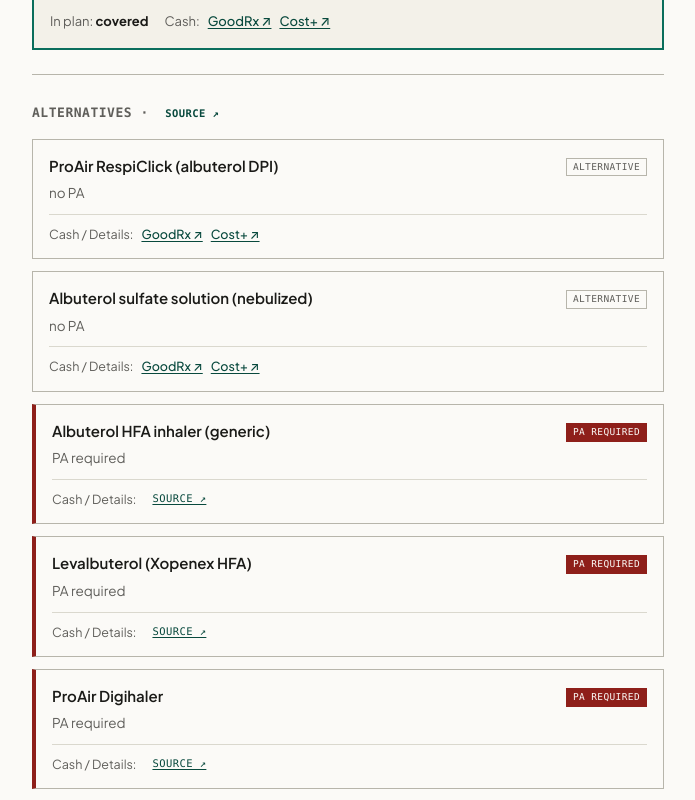
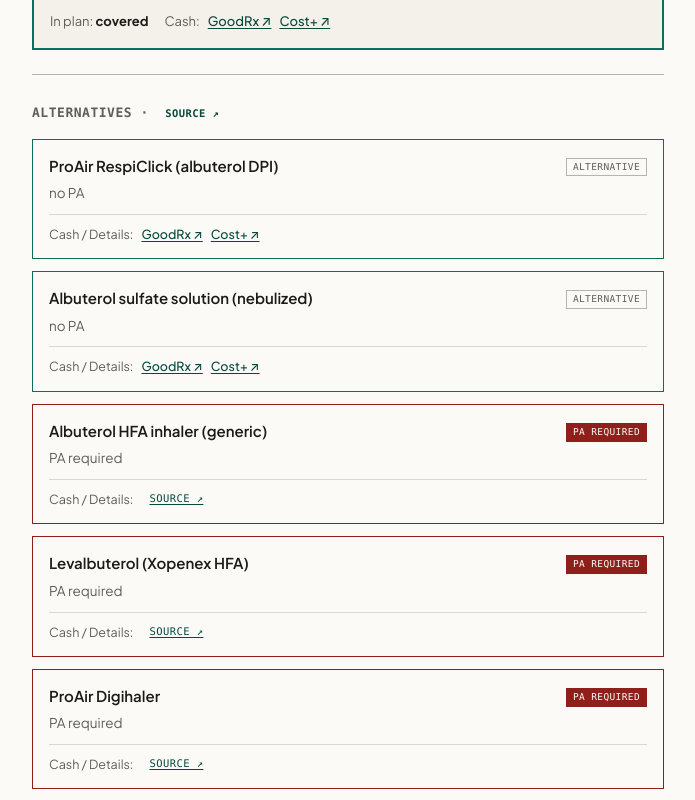
Before and after one commit to pranava0x0/FirstPassRx, a React (Vite) app: page / in a window 1280 px wide. Shown: the part 860-1660 px from the top of the page, without its empty margins (292-987 px from the left). Built offline with nearby package versions, Linux system fonts and the light colour scheme.

Commit message:
Apply green borders to alternative cards and red borders to barrier cards

```diff
--- a/src/index.css
+++ b/src/index.css
@@ -953,12 +953,14 @@
 
 .rx-option-card {
   background: var(--paper);
-  border: 1px solid var(--rule);
   padding: 14px 16px;
   margin-bottom: 12px;
 }
+.rx-option-card.is-alternative {
+  border: 1.5px solid var(--accent);
+}
 .rx-option-card.is-barrier {
-  border-left: 4px solid var(--status-deny);
+  border: 1.5px solid var(--status-deny);
 }
 .rx-option-card__header {
   display: flex;
```
